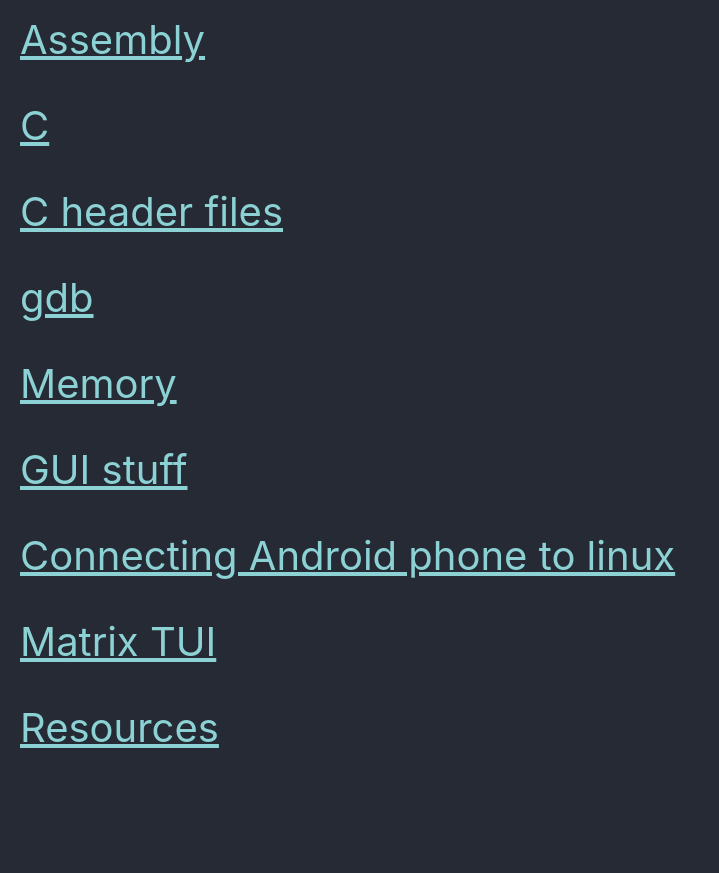
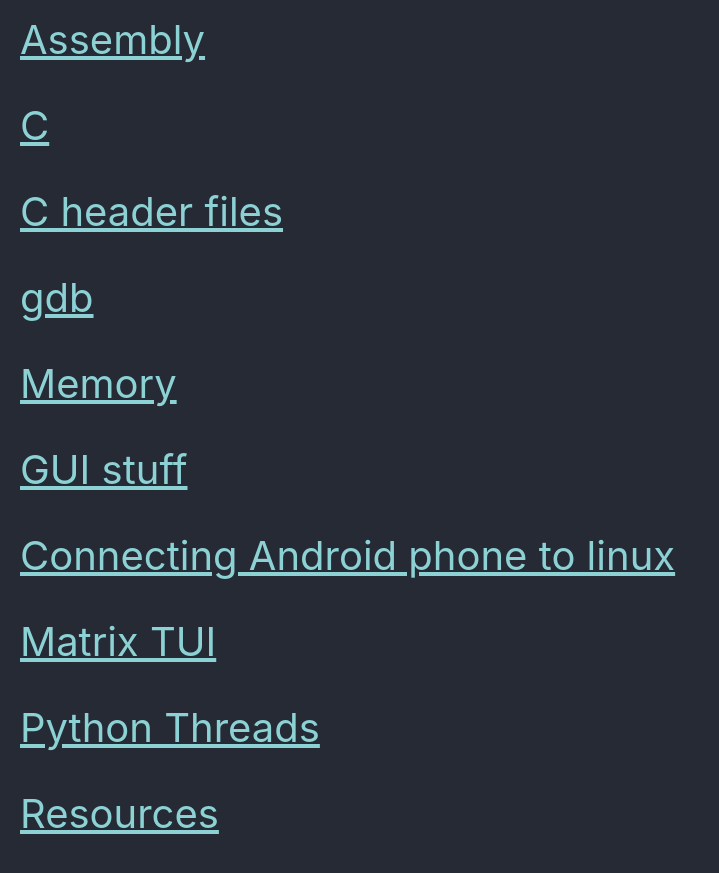
Before and after one commit to Connor-McCartney/Connor-McCartney.github.io, a Jekyll site: the page built from _pages/misc.md, in a window 1280 px wide and 900 px high, scrolled down 1828 px. Shown: the top 873 px of the window, without its empty margins (0-719 px from the left). Built offline with Jekyll 4.4.1, drawn with Linux system fonts in a browser that asks for light colours; cached includes are drawn as plain includes; before the commit the page ends 2642 px from its top, so only the background shows below that.

Commit message:
Update misc.md

```diff
--- a/_pages/misc.md
+++ b/_pages/misc.md
@@ -59,4 +59,6 @@ title: Misc
 
 <span style="font-size:2em;">   [Matrix TUI](/misc/Matrix-TUI)   </span>
 
+<span style="font-size:2em;">   [Python Threads](/misc/pythonthreads)   </span>
+
 <span style="font-size:2em;">   [Resources](/misc/resources)   </span>
```
